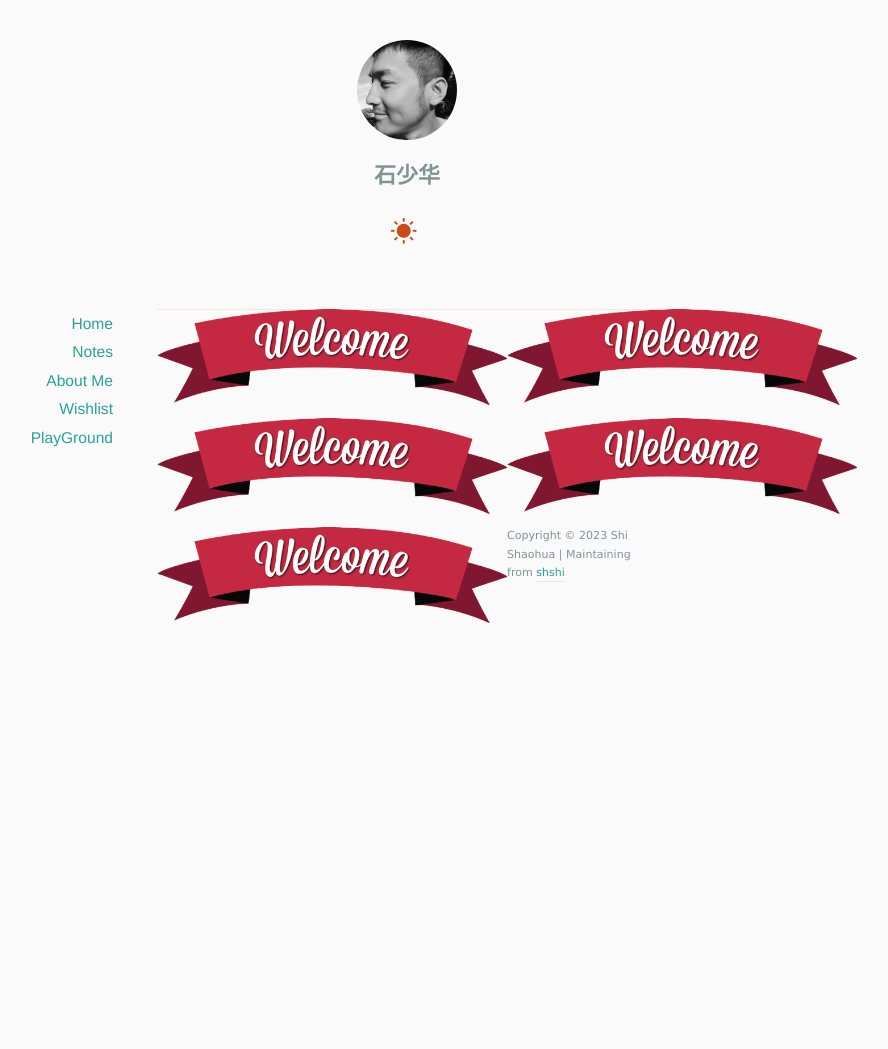
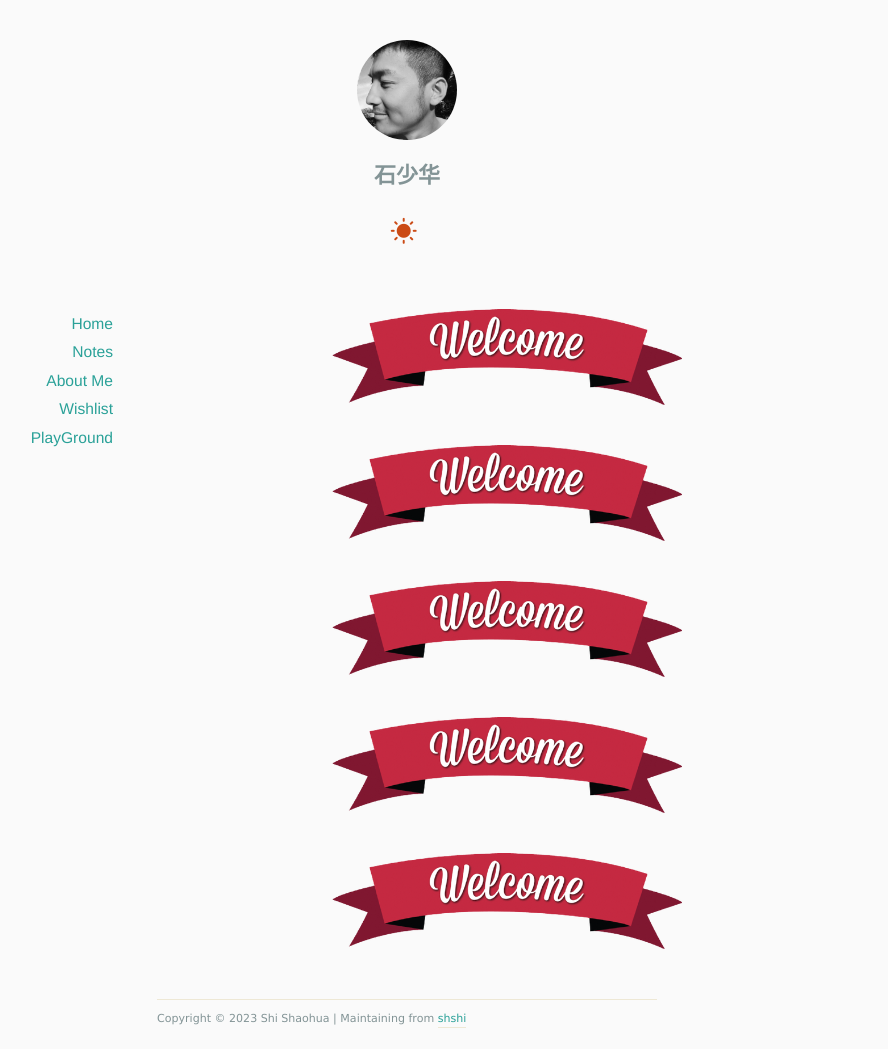
Before and after one commit to shshi/shishaohua.github.io, a Jekyll site: the page built from docs/index.html, in a window 1280 px wide. Shown: the whole page, without its empty margins (233-1121 px from the left). Built offline with Jekyll 4.4.1, drawn with Linux system fonts in a browser that asks for light colours; nearby versions of some CDN libraries; the list of posts is cut into pages by our own code; before the commit the page ends 900 px from its top, so only the background shows below that.

Commit message:
Update index.html

```diff
--- a/docs/index.html
+++ b/docs/index.html
@@ -5,7 +5,7 @@ title: 石少华
 
 {% for post in paginator.posts %}
 	<article class="post">
-		<img src="/images/welcome.png" class="middle" style="width:50%" align="left">
+		<img src="/images/welcome.png" class="middle" style="width:50%" align="middle">
 	</article>
 {% endfor %}
 
```
